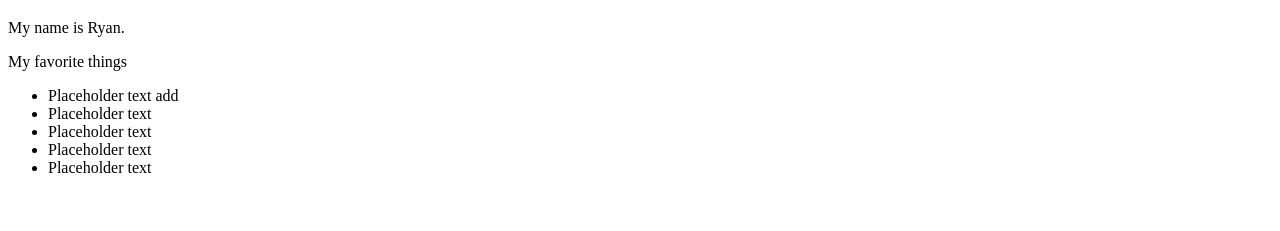
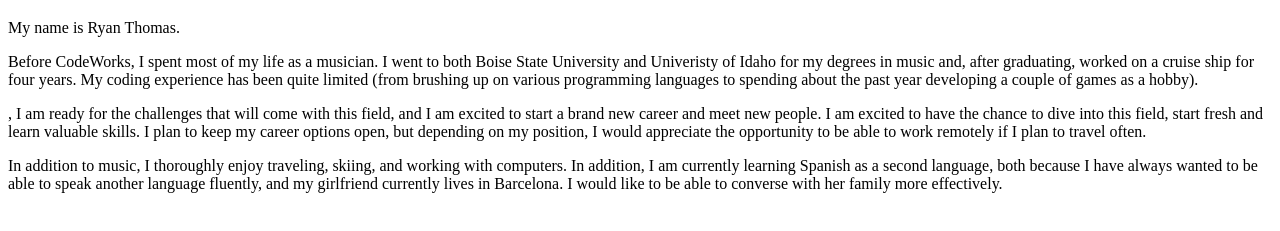
Before and after one commit to rrt2335/day-1, a plain HTML site: page index.html in a window 1280 px wide. Shown: the part 61-292 px from the top of the page. Drawn offline with Linux system fonts and the light colour scheme.

Commit message:
Add descriptions

```diff
--- a/index.html
+++ b/index.html
@@ -9,15 +9,28 @@
 
 <body>
     <h1>Hello World!</h1>
-    <p>My name is Ryan.</p>
-    <p>My favorite things</p>
-    <ul>
-        <li>Placeholder text add</li>
-        <li>Placeholder text</li>
-        <li>Placeholder text</li>
-        <li>Placeholder text</li>
-        <li>Placeholder text</li>
-    </ul>
+    <p>My name is Ryan Thomas.</p>
+
+    <!-- What I did before CodeWorks -->
+    <p>Before CodeWorks, I spent most of my life as a musician. I went to both Boise State University and
+        Univeristy of Idaho for my degrees in music and, after graduating, worked on a cruise ship for four years.
+     My coding experience has been quite limited (from brushing up on various programming languages
+     to spending about the past year developing a couple of games as a hobby).</p>
+
+    <!-- What I hope to get out of this course -->
+    <p>, I am ready for the challenges that will come with this field, and I am excited to start a brand new career and meet new people.
+         I am excited to have the chance to dive into this field, start fresh and learn valuable skills. I plan
+         to keep my career options open, but depending on my position, I would appreciate the opportunity to be able to
+         work remotely if I plan to travel often.
+    </p>
+
+    <!-- Things I enjoy -->
+    <p>In addition to music, I thoroughly enjoy traveling, skiing, and working with computers. In addition,
+         I am currently learning Spanish as a second language, both because I have always wanted to be
+         able to speak another language fluently, and my girlfriend currently lives in Barcelona. I would
+         like to be able to converse with her family more effectively.
+    </p>
+
 </body>
 
 </html>
```
